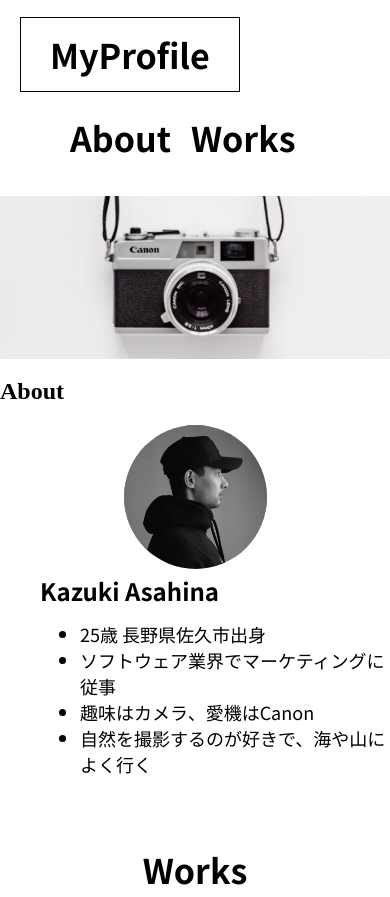
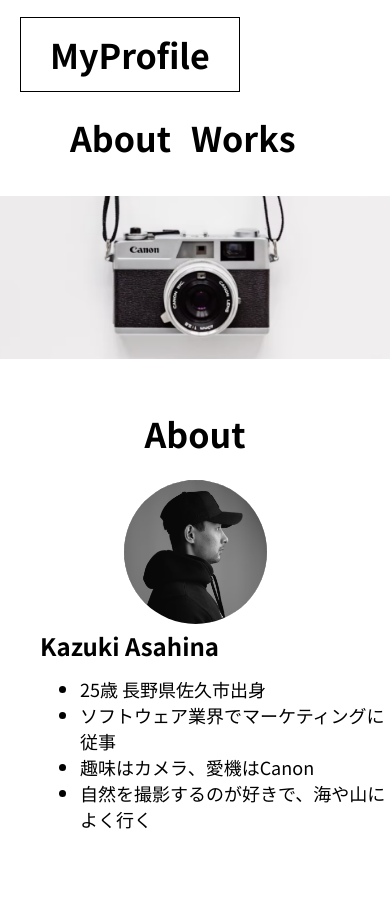
Before and after one commit to manami1915/mosya, a plain HTML site: page index.html in a window 390 px wide. Shown: the top 897 px of the page. Drawn offline with Linux system fonts and the light colour scheme.

Commit message:
aboutの訂正

```diff
--- a/css/style.css
+++ b/css/style.css
@@ -192,7 +192,7 @@
     height: auto;
   }
   /* About自己紹介 */
-  #abaout {
+  #about {
     text-align: center;
     font-size:34px;
     font-family: "Noto Sans JP", sans-serif;
```
